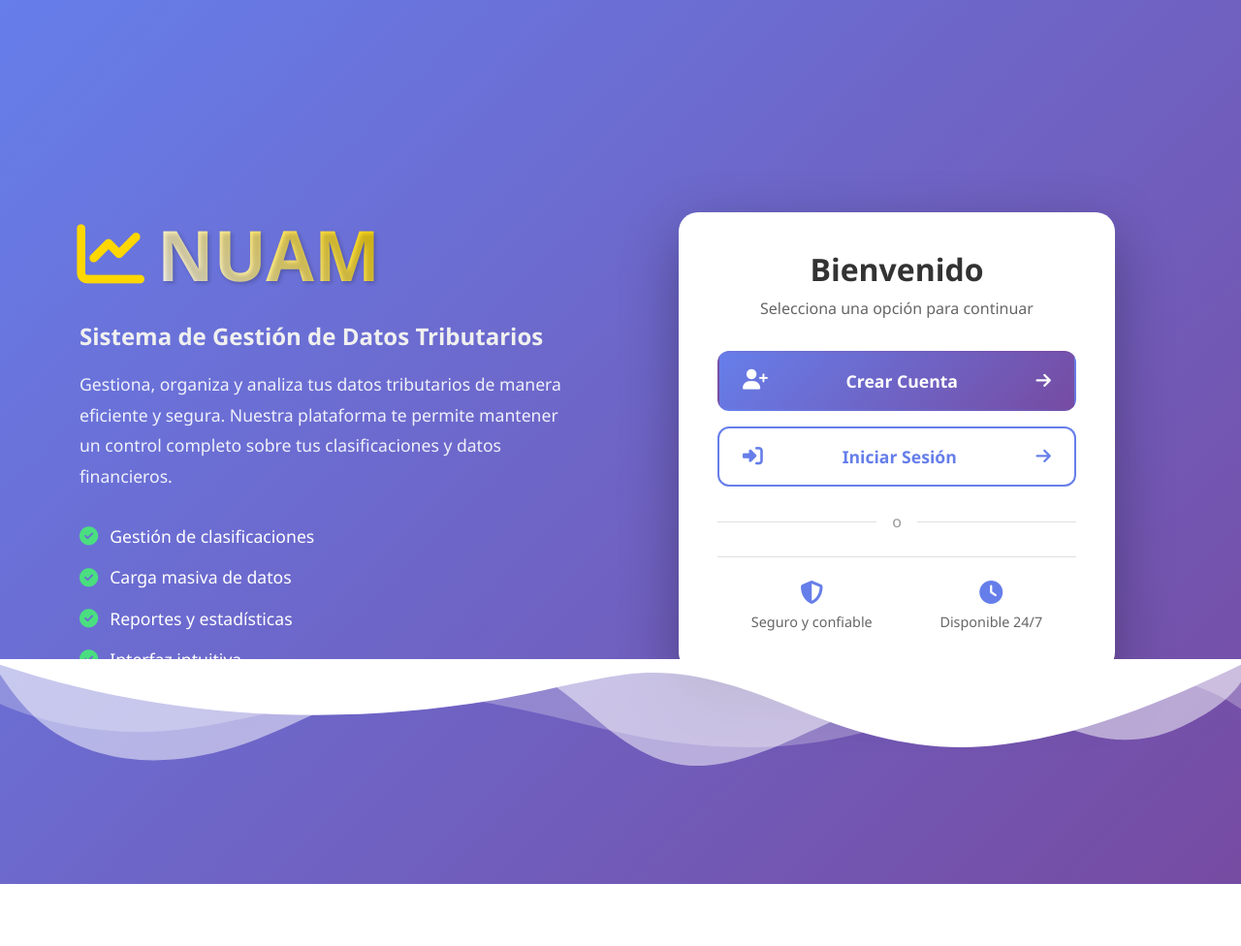
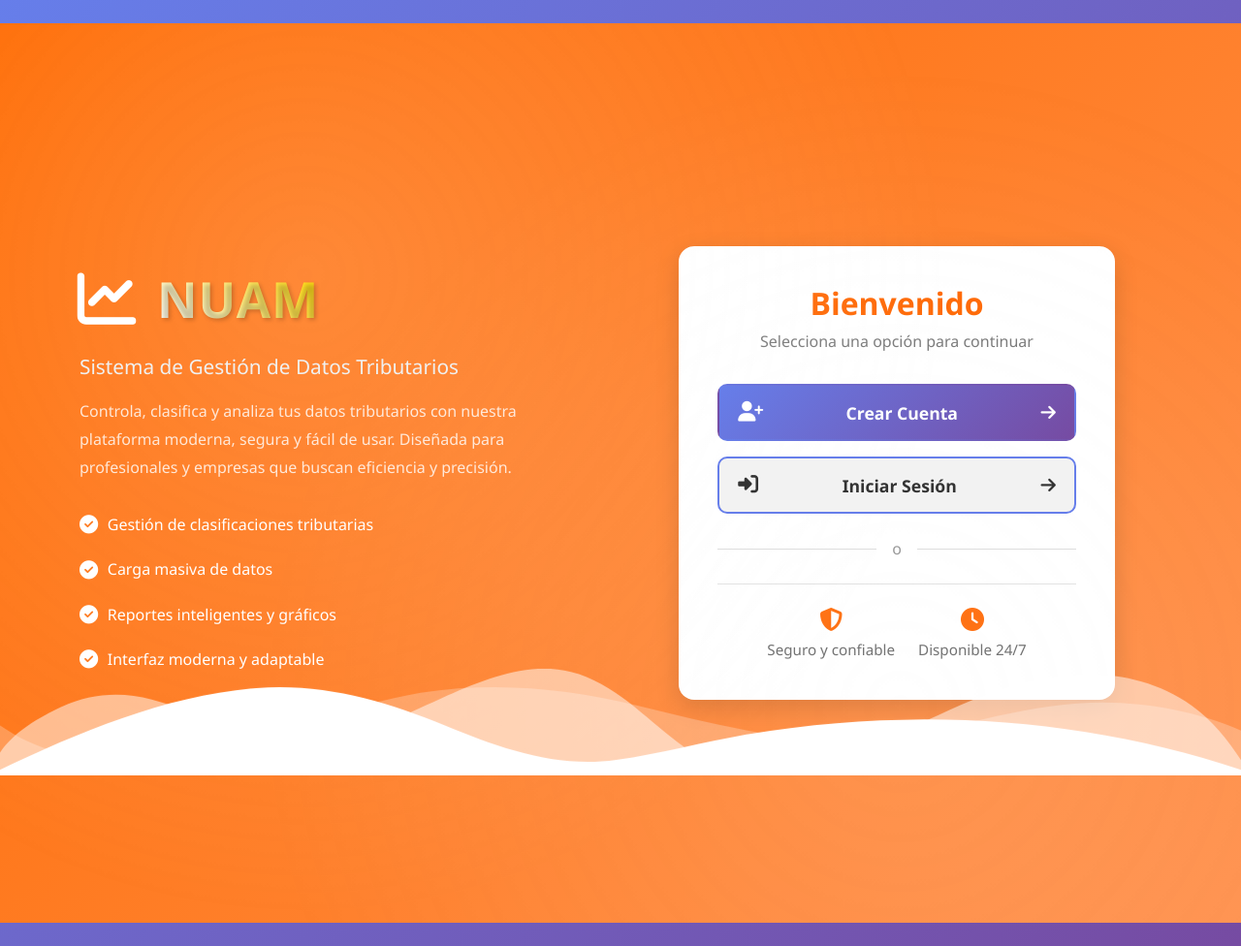
Before and after one commit to sbstn-00/NuamSoft, a Django app: page / in a window 1280 px wide. Shown: the whole page at 97% size. Before the commit the page ends 912 px from the top, so only its background shows below. Run offline with Django 5.2, Linux system fonts and the light colour scheme.

Commit message:
Mejora de dise

```diff
--- a/ItemApp/templates/antepagina.html
+++ b/ItemApp/templates/antepagina.html
@@ -4,43 +4,224 @@
 {% block title %}Bienvenido a NUAM{% endblock %}
 
 {% block styles %}
-  <link rel="stylesheet" href="{% static 'css/antepagina.css' %}">
-  <link rel="stylesheet" href="https://cdnjs.cloudflare.com/ajax/libs/font-awesome/6.4.0/css/all.min.css">
+<link rel="stylesheet" href="{% static 'css/antepagina.css' %}">
+<link rel="stylesheet" href="https://cdnjs.cloudflare.com/ajax/libs/font-awesome/6.4.0/css/all.min.css">
+
+<style>
+/* --- Fondo Hero Moderno --- */
+.hero-section {
+  position: relative;
+  background: linear-gradient(135deg, #ff6a00 0%, #ff914d 100%);
+  color: #fff;
+  overflow: hidden;
+  padding: 4rem 0;
+}
+
+/* --- Animación de fondo --- */
+.hero-section::before {
+  content: "";
+  position: absolute;
+  top: -10%;
+  left: -10%;
+  width: 120%;
+  height: 120%;
+  background: radial-gradient(circle at 30% 30%, rgba(255,255,255,0.15), transparent 50%),
+              radial-gradient(circle at 70% 70%, rgba(255,255,255,0.1), transparent 50%);
+  animation: floatBackground 8s ease-in-out infinite alternate;
+}
+
+@keyframes floatBackground {
+  from { transform: translate(0, 0); }
+  to { transform: translate(-20px, 20px); }
+}
+
+/* --- Contenedor Principal --- */
+.hero-content {
+  text-align: left;
+  color: #fff;
+  z-index: 1;
+  position: relative;
+}
+
+.hero-icon {
+  font-size: 3.5rem;
+  color: #fff;
+  margin-right: 0.5rem;
+}
+
+.hero-title {
+  display: inline-block;
+  font-weight: 800;
+  font-size: 3.2rem;
+  letter-spacing: 1px;
+}
+
+.hero-subtitle {
+  font-size: 1.3rem;
+  font-weight: 500;
+  margin-top: 0.5rem;
+  margin-bottom: 1rem;
+}
+
+.hero-description {
+  font-size: 1rem;
+  max-width: 90%;
+  opacity: 0.9;
+}
+
+/* --- Lista de características --- */
+.features-list {
+  margin-top: 1.5rem;
+}
+
+.feature-item {
+  display: flex;
+  align-items: center;
+  gap: 0.6rem;
+  font-size: 1rem;
+  margin-bottom: 0.4rem;
+}
+
+.feature-item i {
+  color: #fff;
+}
+
+/* --- Tarjeta de autenticación --- */
+.auth-card-container {
+  display: flex;
+  justify-content: center;
+  align-items: center;
+}
+
+.auth-card {
+  background: #fff;
+  color: #333;
+  border-radius: 16px;
+  box-shadow: 0 8px 25px rgba(0,0,0,0.15);
+  padding: 2.5rem;
+  text-align: center;
+  transition: all 0.3s ease;
+}
+
+.auth-card:hover {
+  transform: translateY(-5px);
+}
+
+/* --- Encabezado --- */
+.auth-card-header h2 {
+  font-weight: 700;
+  color: #ff6600;
+}
+
+.auth-card-header p {
+  color: #777;
+}
+
+/* --- Botones --- */
+.auth-buttons {
+  margin-top: 1.8rem;
+  display: flex;
+  flex-direction: column;
+  gap: 1rem;
+}
+
+.auth-buttons a {
+  display: flex;
+  justify-content: space-between;
+  align-items: center;
+  border-radius: 10px;
+  padding: 0.9rem 1.2rem;
+  text-decoration: none;
+  font-weight: 600;
+  transition: all 0.3s;
+}
+
+.btn-register {
+  background-color: #ff6600;
+  color: #fff;
+}
+
+.btn-register:hover {
+  background-color: #ff8533;
+}
+
+.btn-login {
+  background-color: #f2f2f2;
+  color: #333;
+}
+
+.btn-login:hover {
+  background-color: #e6e6e6;
+}
+
+/* --- Divider --- */
+.auth-divider {
+  margin: 1.5rem 0;
+  text-align: center;
+  position: relative;
+}
+
+.auth-divider span {
+  background: #fff;
+  padding: 0 1rem;
+  color: #999;
+  position: relative;
+  z-index: 2;
+}
+
+.auth-divider::before {
+  content: "";
+  position: absolute;
+  top: 50%;
+  left: 0;
+  height: 1px;
+  width: 100%;
+  background: #ddd;
+  z-index: 1;
+}
+
+/* --- Info rápida --- */
+.quick-info {
+  display: flex;
+  justify-content: center;
+  gap: 1.5rem;
+  color: #666;
+  font-size: 0.95rem;
+}
+
+.quick-info .info-item i {
+  color: #ff6600;
+}
+
+/* --- Separador Ondulado --- */
+.wave-divider {
+  color: #fff;
+  transform: rotate(180deg);
+}
+</style>
 {% endblock %}
 
 {% block content %}
 <div class="hero-section">
   <div class="container">
     <div class="row align-items-center min-vh-100">
-      <div class="col-lg-6">
+      <div class="col-lg-6 mb-5 mb-lg-0">
         <div class="hero-content">
-          <div class="logo-container mb-4">
+          <div class="logo-container mb-4 d-flex align-items-center">
             <i class="fas fa-chart-line hero-icon"></i>
             <h1 class="hero-title">NUAM</h1>
           </div>
           <p class="hero-subtitle">Sistema de Gestión de Datos Tributarios</p>
           <p class="hero-description">
-            Gestiona, organiza y analiza tus datos tributarios de manera eficiente y segura.
-            Nuestra plataforma te permite mantener un control completo sobre tus clasificaciones
-            y datos financieros.
+            Controla, clasifica y analiza tus datos tributarios con nuestra plataforma moderna, segura y fácil de usar.
+            Diseñada para profesionales y empresas que buscan eficiencia y precisión.
           </p>
+
           <div class="features-list">
-            <div class="feature-item">
-              <i class="fas fa-check-circle"></i>
-              <span>Gestión de clasificaciones</span>
-            </div>
-            <div class="feature-item">
-              <i class="fas fa-check-circle"></i>
-              <span>Carga masiva de datos</span>
-            </div>
-            <div class="feature-item">
-              <i class="fas fa-check-circle"></i>
-              <span>Reportes y estadísticas</span>
-            </div>
-            <div class="feature-item">
-              <i class="fas fa-check-circle"></i>
-              <span>Interfaz intuitiva</span>
-            </div>
+            <div class="feature-item"><i class="fas fa-check-circle"></i> Gestión de clasificaciones tributarias</div>
+            <div class="feature-item"><i class="fas fa-check-circle"></i> Carga masiva de datos</div>
+            <div class="feature-item"><i class="fas fa-check-circle"></i> Reportes inteligentes y gráficos</div>
+            <div class="feature-item"><i class="fas fa-check-circle"></i> Interfaz moderna y adaptable</div>
           </div>
         </div>
       </div>
@@ -67,19 +248,11 @@
               </a>
             </div>
 
-            <div class="auth-divider">
-              <span>o</span>
-            </div>
+            <div class="auth-divider"><span>o</span></div>
 
             <div class="quick-info">
-              <div class="info-item">
-                <i class="fas fa-shield-alt"></i>
-                <span>Seguro y confiable</span>
-              </div>
-              <div class="info-item">
-                <i class="fas fa-clock"></i>
-                <span>Disponible 24/7</span>
-              </div>
+              <div class="info-item"><i class="fas fa-shield-alt"></i> Seguro y confiable</div>
+              <div class="info-item"><i class="fas fa-clock"></i> Disponible 24/7</div>
             </div>
           </div>
         </div>
--- a/ItemApp/templates/login.html
+++ b/ItemApp/templates/login.html
@@ -159,15 +159,15 @@
         <div class="country-options d-flex flex-wrap gap-3">
             <label class="country-option">
                 <input type="radio" name="pais" value="Chile" required>
-                <span>🇨🇱 Chile</span>
+                <span> Chile</span>
             </label>
             <label class="country-option">
                 <input type="radio" name="pais" value="Perú">
-                <span>🇵🇪 Perú</span>
+                <span> Perú</span>
             </label>
             <label class="country-option">
                 <input type="radio" name="pais" value="Colombia">
-                <span>🇨🇴 Colombia</span>
+                <span> Colombia</span>
             </label>
         </div>
       </div>
```
